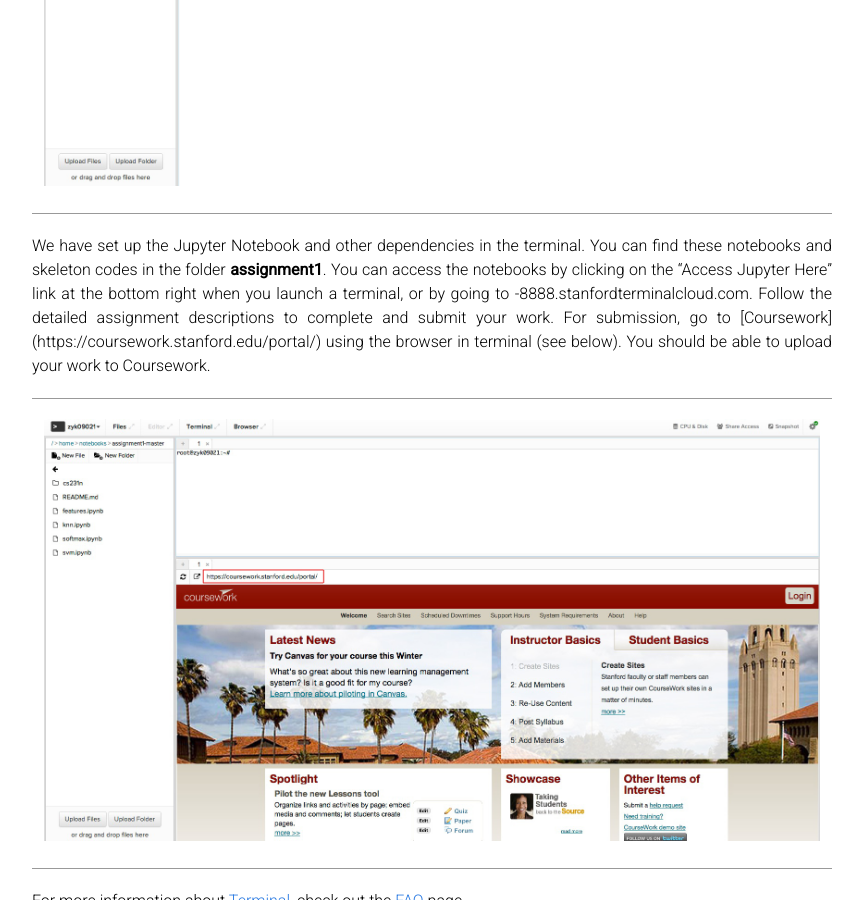
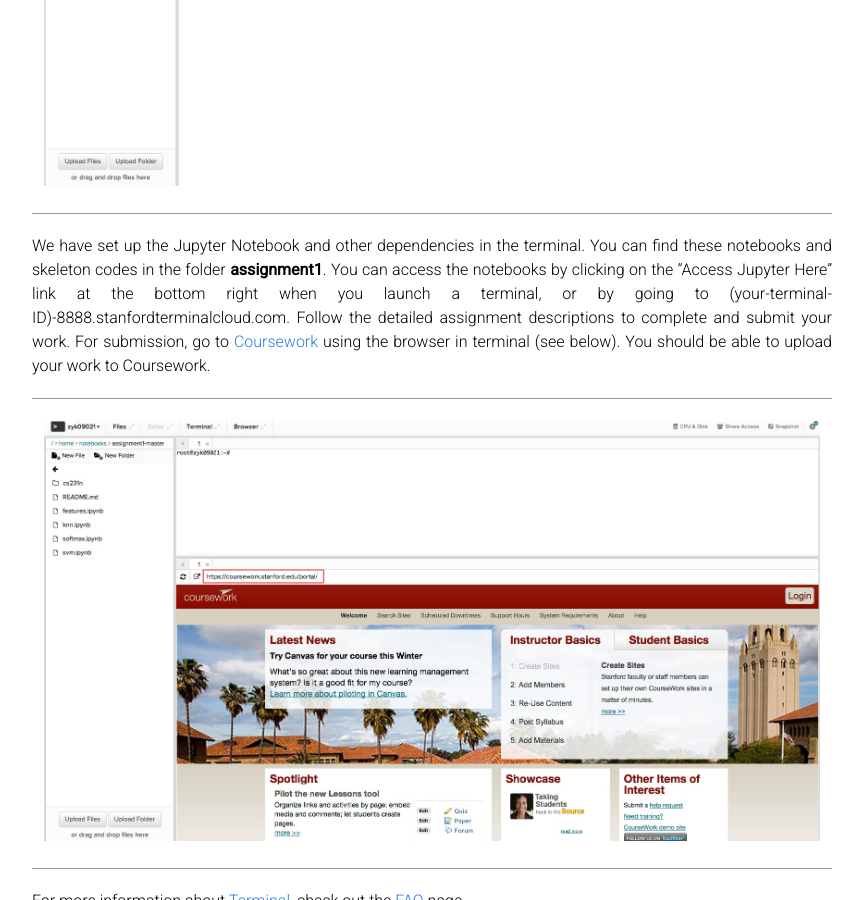
Before and after one commit to cs231n/cs231n.github.io, a Jekyll site: the page built from terminal-tutorial.md, in a window 1280 px wide and 900 px high, scrolled down 1789 px. Shown: the whole window, without its empty margins (208-1071 px from the left). Built offline with Jekyll 4.4.1, drawn with Linux system fonts in a browser that asks for light colours; Markdown is read by kramdown in place of the engine named in the settings.

Commit message:
update text for link to jupyter

```diff
--- a/terminal-tutorial.md
+++ b/terminal-tutorial.md
@@ -27,7 +27,7 @@
   <img src='/assets/terminal-development.jpg'>
 </div>
 
-We have set up the Jupyter Notebook and other dependencies in the terminal. You can find these notebooks and skeleton codes in the folder **assignment1**. You can access the notebooks by clicking on the "Access Jupyter Here" link at the bottom right when you launch a terminal, or by going to <your-terminal-ID>-8888.stanfordterminalcloud.com. Follow the detailed assignment descriptions to complete and submit your work. For submission, go to [Coursework](https://coursework.stanford.edu/portal/) using the browser in terminal (see below). You should be able to upload your work to Coursework.
+We have set up the Jupyter Notebook and other dependencies in the terminal. You can find these notebooks and skeleton codes in the folder **assignment1**. You can access the notebooks by clicking on the "Access Jupyter Here" link at the bottom right when you launch a terminal, or by going to (your-terminal-ID)-8888.stanfordterminalcloud.com. Follow the detailed assignment descriptions to complete and submit your work. For submission, go to [Coursework](https://coursework.stanford.edu/portal/) using the browser in terminal (see below). You should be able to upload your work to Coursework.
 
 <div class='fig figcenter fighighlight'>
   <img src='/assets/terminal-coursework.jpg'>
```
